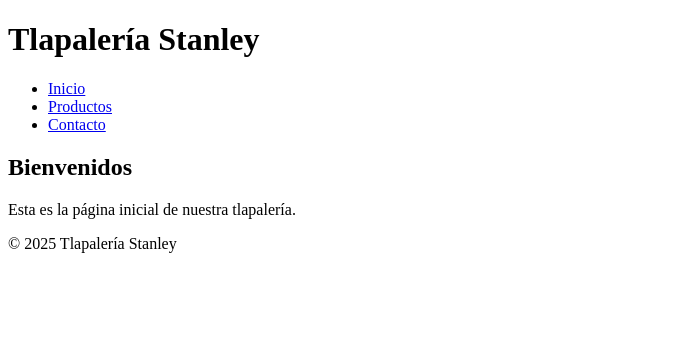
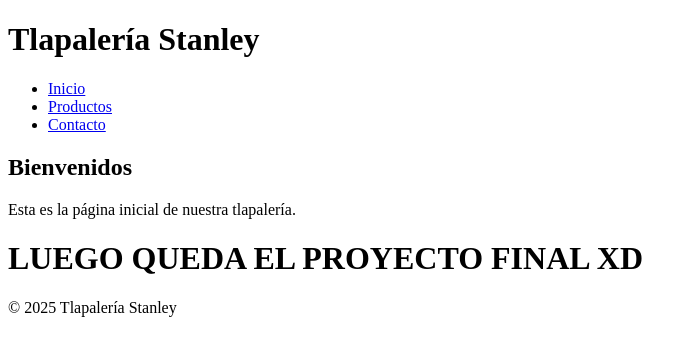
Before and after one commit to GarbageBoy8/tlapaleria-stanley, a plain HTML site: page index.html in a window 1280 px wide. Shown: the whole page, without its empty margins (0-697 px from the left). Drawn offline with Linux system fonts and the light colour scheme; files whose address does not match are found by name.

Commit message:
ni hice nada

```diff
--- a/index.html
+++ b/index.html
@@ -24,6 +24,12 @@
       <p>Esta es la página inicial de nuestra tlapalería.</p>
     </section>
   </main>
+    <!-- HOLA ANTONIO ESPERO Y VEAS ESTO JAJAJAJAJAJAJAJAJAJAJA -->
+    <p>
+      <h1>
+        LUEGO QUEDA EL PROYECTO FINAL XD
+      </h1>
+    </p>
 
   <footer>
     <p>© 2025 Tlapalería Stanley</p>
```
